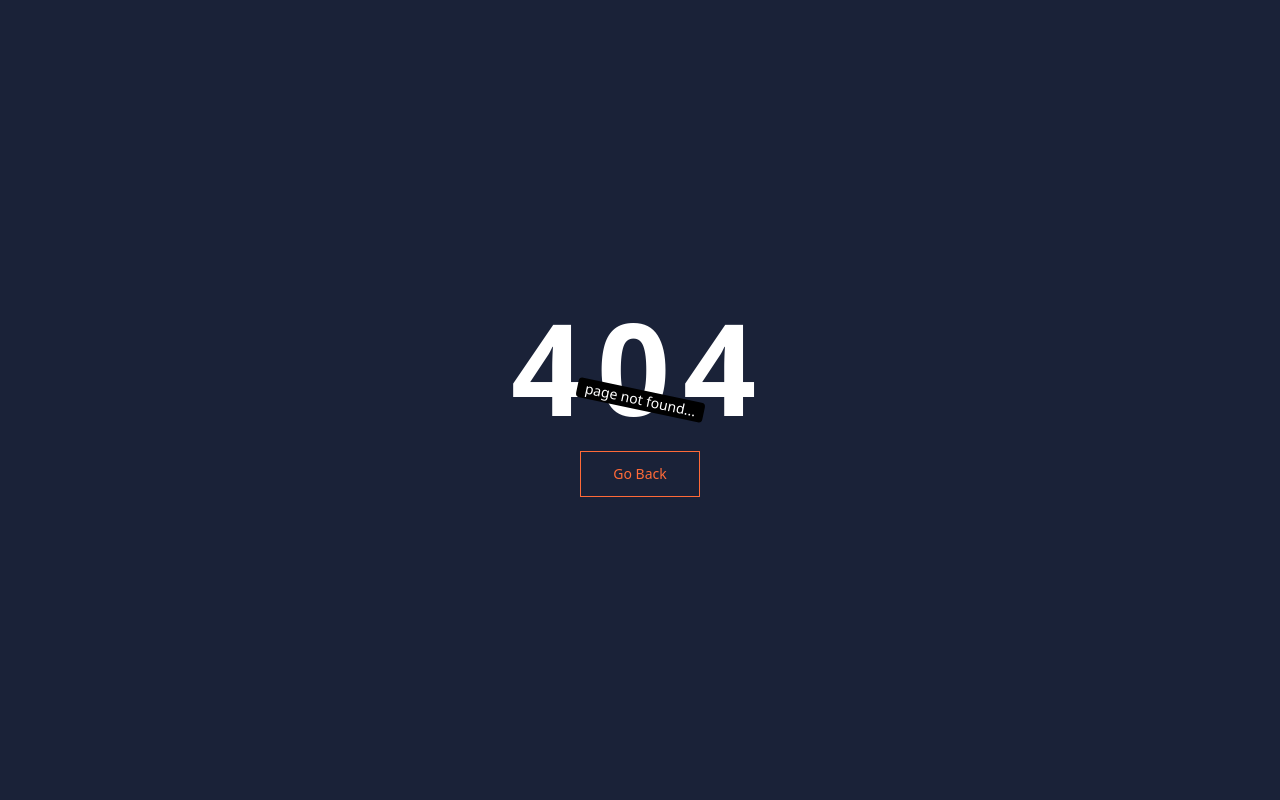
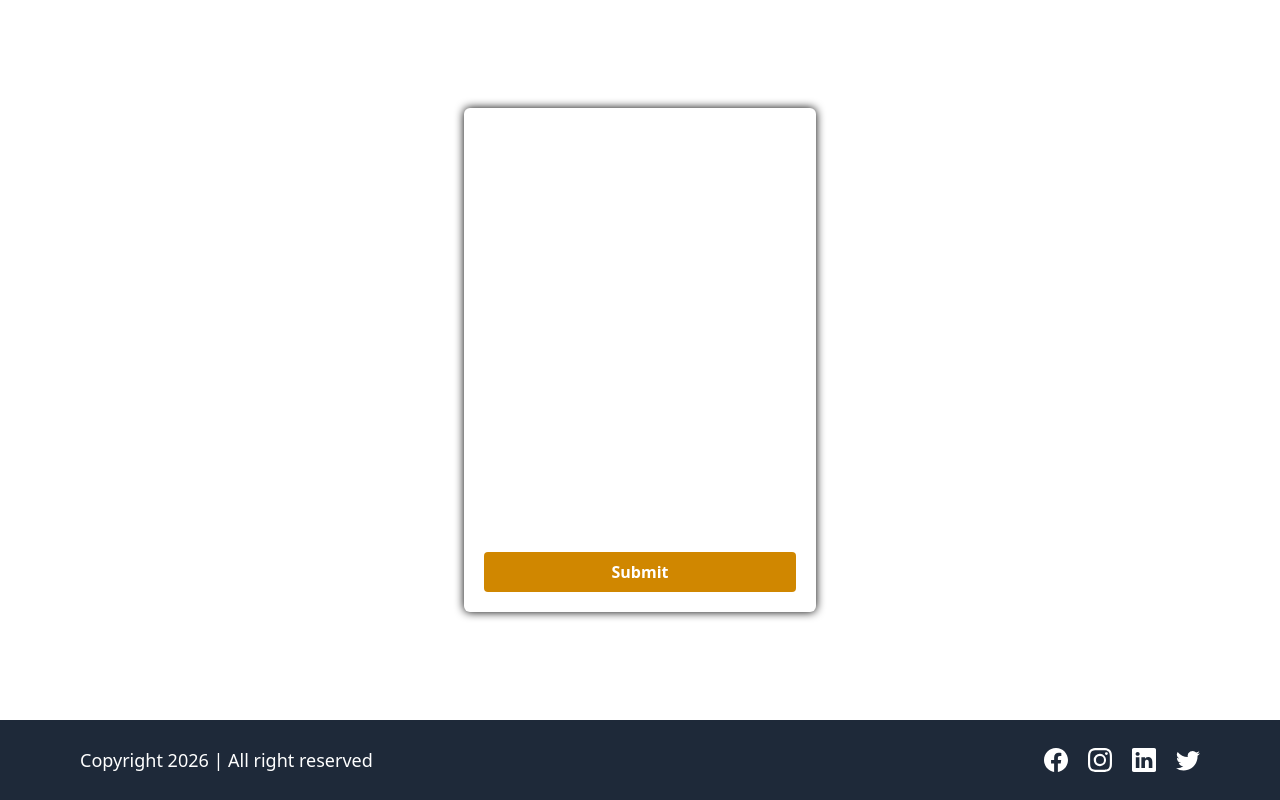
Before and after one commit to dipu123-gupta/LMS-fronted, a React (Vite) app: page /contact in a window 1280 px wide. Before the commit this address had no page. Built offline with nearby package versions, Linux system fonts and the light colour scheme.

Commit message:
Added contact page

```diff
--- a/src/App.jsx
+++ b/src/App.jsx
@@ -6,6 +6,7 @@
 import Signup from "./Pages/Signup.jsx";
 import Login from "./Pages/Login.jsx";
 import Courses from "./Pages/course/Courses.jsx";
+import Contact from "./Pages/Contact.jsx";
 
 function App() {
   return (
@@ -17,7 +18,7 @@
         <Route path="/signup" element={<Signup />} />
         <Route path="/login" element={<Login />} />
         <Route path="/courses" element={<Courses />} />
-
+        <Route path="/contact" element={<Contact />} />
       </Routes>
     </>
   );
--- /dev/null
+++ b/src/Helpers/regexMatcher.js
@@ -0,0 +1,7 @@
+export function isEmail(String) {
+    return String.match(/^[^\s@]+@[^\s@]+\.[^\s@]+$/);
+}
+
+export function isPassword(string) {
+    return String.match(/^(?=.*[a-z])(?=.*[A-Z])(?=.*\d)(?=.*[@$!%*?&])[A-Za-z\d@$!%*?&]{8,}$/)
+}
--- /dev/null
+++ b/src/Pages/Contact.jsx
@@ -0,0 +1,126 @@
+import HomeLayout from "./../Layouts/HomeLayout.jsx";
+import React, { useState } from "react";
+import { isEmail } from "./../Helpers/regexMatcher.js";
+import toast from "react-hot-toast";
+import axiosInstance from "./../Helpers/axiosInstance.js";
+
+const Contact = () => {
+  const [userInput, setUserInput] = useState({
+    name: "",
+    email: "",
+    message: "",
+  });
+
+  const handleInputChange = (e) => {
+    const { name, value } = e.target;
+    console.log(name, value);
+    setUserInput({
+      ...userInput,
+      [name]: value,
+    });
+  };
+
+  const onFormSubmit = async (e) => {
+    e.preventDefault();
+
+    if (!userInput.name || !userInput.email || !userInput.message) {
+      toast.error("All fields are mandatory");
+      return;
+    }
+
+    if (!isEmail(userInput.email)) {
+      toast.error("Invalid email, please enter a valid email");
+      return;
+    }
+
+    if (userInput.message.length > 200) {
+      toast.error("Message should not be more than 200 characters");
+      return;
+    }
+
+    try {
+      const response = axiosInstance.post("/contact", userInput);
+      toast.promise(response, {
+        loading: "Submitting your message...",
+        success: "Form submitted successfully",
+        error: "Field to submit the form",
+      });
+
+      const contactResponse = await response;
+      if (contactResponse?.data?.success) {
+        setUserInput({
+          name: "",
+          email: "",
+          message: "",
+        });
+      }
+    } catch (error) {
+      toast.error("Operation failed...");
+    }
+  };
+
+  return (
+    <HomeLayout>
+      <div className="flex items-center justify-center h-[90vh]">
+        <form
+          onSubmit={onFormSubmit}
+          className="flex flex-col items-center justify-center gap-2 p-5 rounded-md text-white shadow-[0_0_10px_black] w-[22rem]"
+        >
+          <h1 className="text-3xl font-semibold">Contact form</h1>
+          <div className="flex flex-col w-full gap-1">
+            <label htmlFor="name" className="text-xl font-semibold ">
+              Name
+            </label>
+            <input
+              type="text"
+              className="bg-transparent border px-2 py-3 rounded-sm"
+              id="name"
+              name="name"
+              placeholder="Enter your name"
+              onChange={handleInputChange}
+              value={userInput.name}
+            />
+          </div>
+
+          <div className="flex flex-col w-full gap-1">
+            <label htmlFor="email" className="text-xl font-semibold ">
+              Email
+            </label>
+            <input
+              type="text"
+              className="bg-transparent border px-2 py-3 rounded-sm"
+              id="email"
+              name="email"
+              placeholder="Enter your Email"
+              onChange={handleInputChange}
+              value={userInput.email}
+            />
+          </div>
+
+          <div className="flex flex-col w-full gap-1">
+            <label htmlFor="message" className="text-xl font-semibold ">
+              Message
+            </label>
+            <textarea
+              type="text"
+              className="bg-transparent border px-2 py-3 rounded-sm resize-none h-40"
+              id="message"
+              name="message"
+              placeholder="Enter your message"
+              onChange={handleInputChange}
+              value={userInput.message}
+            />
+          </div>
+          <button
+            type="submit"
+            className="w-full bg-yellow-600 hover:bg-yellow-500 transition-all ease-in-out duration-300 rounded-sm py-2 font-semibold cursor-pointer"
+          >
+            Submit
+          </button>
+        </form>
+      </div>
+    </HomeLayout>
+  );
+};
+
+export default Contact;
--- a/src/Pages/Signup.jsx
+++ b/src/Pages/Signup.jsx
@@ -5,6 +5,7 @@
 import { useDispatch } from "react-redux";
 import toast from "react-hot-toast";
 import { createAccount } from "../Redux/Slices/AuthSlice.js";
+import { isEmail, isPassword } from "../Helpers/regexMatcher.js";
 // import validator from "validator";
 
 const Signup = () => {
@@ -53,11 +54,6 @@
   const createNewAccount = async (event) => {
     event.preventDefault();
 
-    // regex yahin define
-    const emailRegex = /^[^\s@]+@[^\s@]+\.[^\s@]+$/;
-    const passwordRegex =
-      /^(?=.*[a-z])(?=.*[A-Z])(?=.*\d)(?=.*[@$!%*?&])[A-Za-z\d@$!%*?&]{8,}$/;
-
     if (
       !signupData.email ||
       !signupData.password ||
@@ -80,13 +76,13 @@
     }
 
     //! ✅ EMAIL VALIDATION
-    if (!emailRegex.test(signupData.email)) {
+    if (!isEmail(signupData.email)) {
       toast.error("Please enter a valid email address");
       return;
     }
 
     //! ✅ PASSWORD VALIDATION
-    if (!passwordRegex.test(signupData.password)) {
+    if (!isPassword(signupData.password)) {
       toast.error(
         "Password must be at least 8 characters long and include uppercase, lowercase, number, and special character",
       );
--- a/src/Pages/course/Courses.jsx
+++ b/src/Pages/course/Courses.jsx
@@ -7,10 +7,7 @@
 const Courses = () => {
   const dispatch = useDispatch();
 
-  // ✅ FIXED HERE (course ❌ → Courses ✅)
-  const courseData = useSelector(
-    (state) => state.Courses.courseData
-  );
+  const courseData = useSelector((state) => state.Courses.courseData);
 
   useEffect(() => {
     dispatch(getAllCourses());
@@ -19,12 +16,9 @@
   return (
     <HomeLayout>
       <div className="min-h-[90vh] pt-12 pl-20 flex flex-col gap-10 text-white">
-
         <h1 className="text-3xl font-semibold text-center">
           Explore the courses made by{" "}
-          <span className="font-bold text-yellow-500">
-            Industry experts
-          </span>
+          <span className="font-bold text-yellow-500">Industry experts</span>
         </h1>
 
         <div className="mb-10 flex flex-wrap gap-14">
@@ -36,7 +30,6 @@
             <p>No courses available</p>
           )}
         </div>
-
       </div>
     </HomeLayout>
   );
--- a/src/Redux/store.js
+++ b/src/Redux/store.js
@@ -1,5 +1,5 @@
 import {configureStore}from '@reduxjs/toolkit'
-import authSliceReducer from './Slices/AuthSlice'
+import authSliceReducer from './Slices/AuthSlice.js'
 import courseSlice from './Slices/CourseSlice.js'
 
 const store = configureStore({
```
